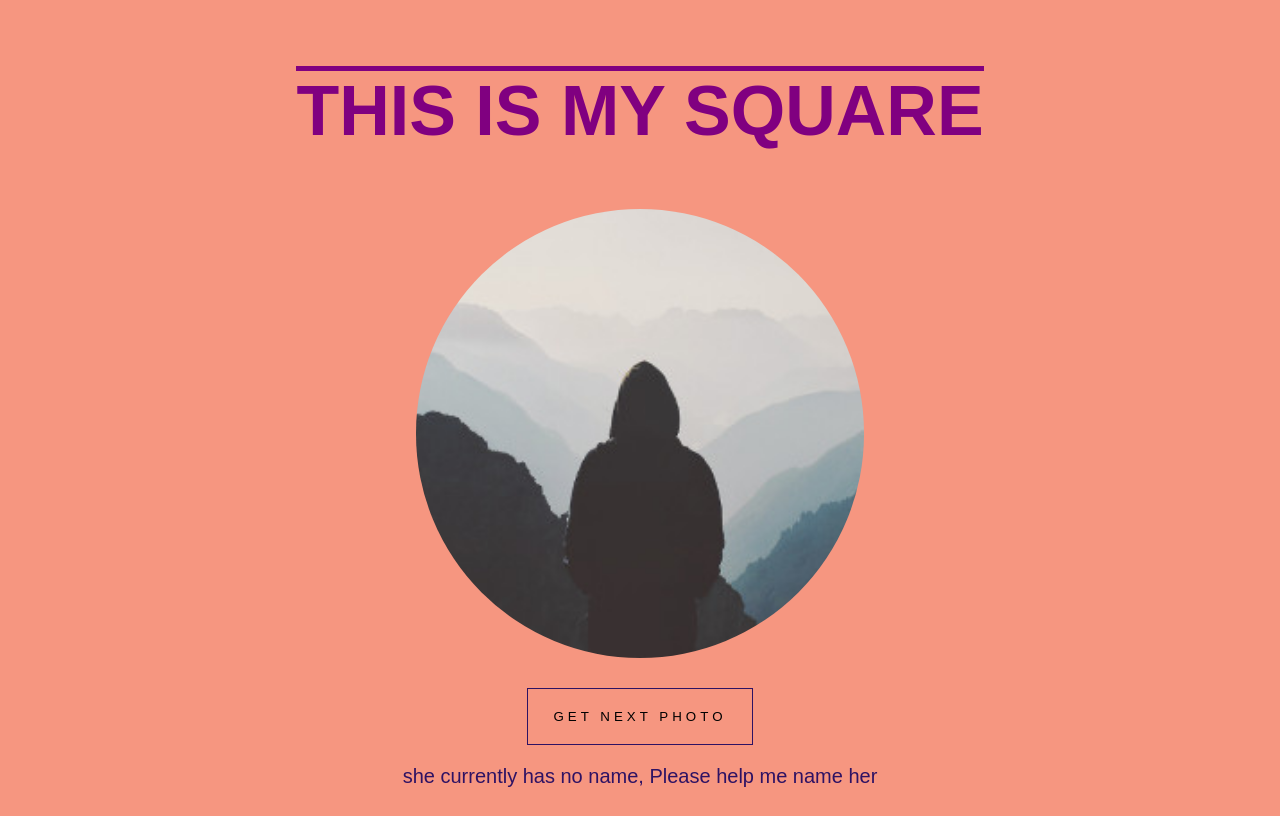
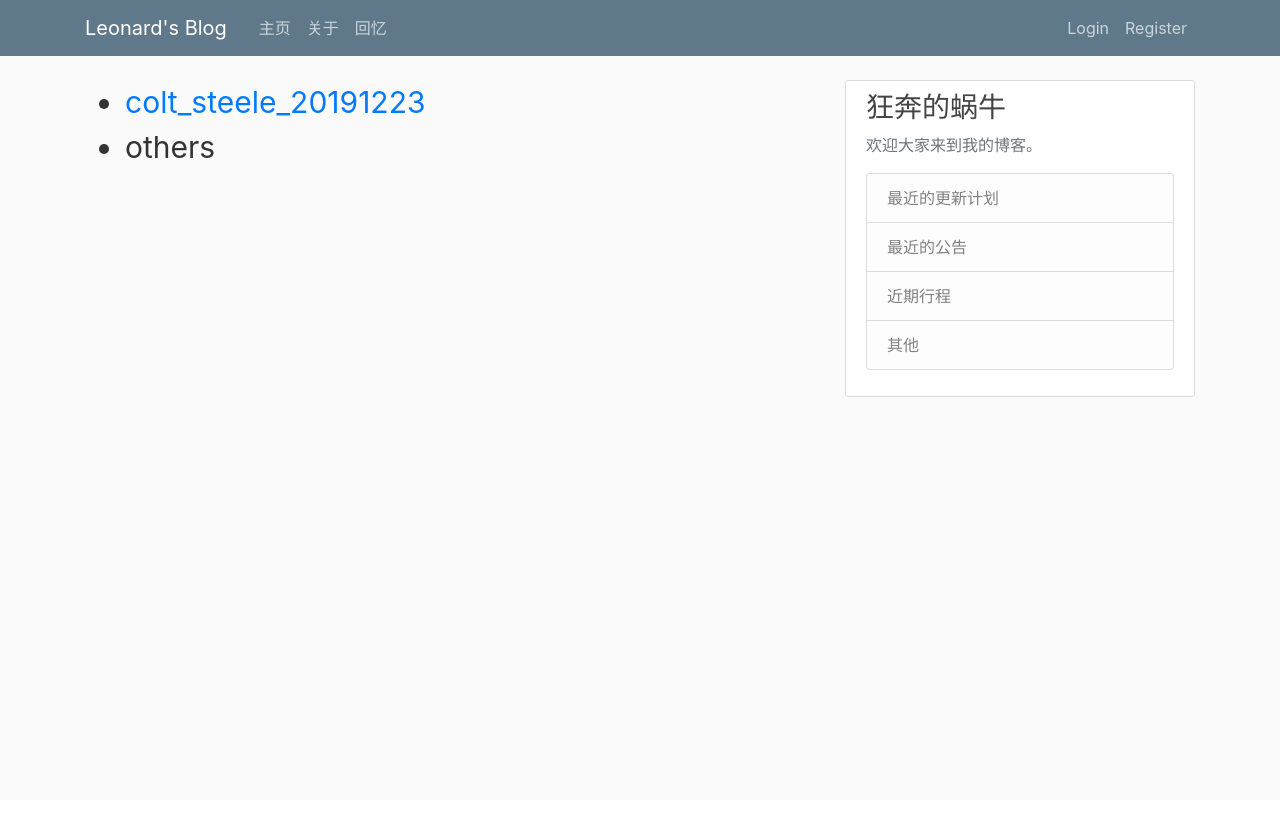
Before and after one commit to AllenThorondor/MyBlog_production, a Flask app: page /new in a window 1280 px wide. After the commit the page ends 397 px from the top, so only its background shows below. Run offline with Flask 2, Linux system fonts and the light colour scheme; some libraries are stand-ins or nearby versions.

Commit message:
add in new blueprint mem

```diff
--- a/flaskblog/__init__.py
+++ b/flaskblog/__init__.py
@@ -30,10 +30,12 @@ def create_app(config_class=Config):
     from flaskblog.posts.routes import posts
     from flaskblog.main.routes import main
     from flaskblog.errors.handlers import errors
+    from flaskblog.mem.routes import mem
 
     app.register_blueprint(users)
     app.register_blueprint(posts)
     app.register_blueprint(main)
     app.register_blueprint(errors)
+    app.register_blueprint(mem)
 
     return app
--- a/flaskblog/templates/about.html
+++ b/flaskblog/templates/about.html
@@ -1,10 +1,8 @@
 {% extends "layout.html" %}
 {% block content %}
-    <h1>这里应该写点东西的。。。</h1>
+    <h1>about page</h1>
     <ul>
-      <li>还没来过我的博客的人可能会迷路，所以幸运的你应该会先看这里</li>
-      <li>但是我还没想好怎么写，占个地方先</li>
-      <li>总之我会尽快写下这个地方的攻略</li>
+      <li>a place to memory refresh</li>
       <li>any place you go</li>
       <li>any people you meet</li>
       <li>you will never forget the time</li>
--- a/flaskblog/templates/home.html
+++ b/flaskblog/templates/home.html
@@ -10,7 +10,7 @@
         <small class="text-muted">{{ post.date_posted.strftime('%Y-%m-%d') }}</small>
         </div>
         <h2><a class="article-title" href="{{ url_for('posts.post', post_id=post.id) }}">{{ post.title }}</a></h2>
-        <p class="article-content">{{ post.content }}</p>
+        <p class="article-content">{{ post.content[:200] }}</p>
         </div>
         </article>
     <!-- here is the article style ends -->
--- a/flaskblog/templates/layout.html
+++ b/flaskblog/templates/layout.html
@@ -13,9 +13,9 @@
 
     <meta charset="utf-8">
     {% if title %}
-        <title>Leonard's Blog - {{ title }}</title>
+        <title>Leonard Blog - {{ title }}</title>
     {% else %}
-        <title>Leonard's Blog</title>
+        <title>Leonard Blog</title>
     {% endif %}
   </head>
   <body>
@@ -37,12 +37,12 @@
             <!-- Navbar Right Side -->
             <div class="navbar-nav">
               {% if current_user.is_authenticated %}
-              <a class="nav-item nav-link" href="{{ url_for('users.new_post') }}">发帖</a>
-              <a class="nav-item nav-link" href="{{ url_for('users.account') }}">账户信息</a>
-              <a class="nav-item nav-link" href="{{ url_for('users.logout') }}">登出</a>
+              <a class="nav-item nav-link" href="{{ url_for('users.new_post') }}">New Post</a>
+              <a class="nav-item nav-link" href="{{ url_for('users.account') }}">Account</a>
+              <a class="nav-item nav-link" href="{{ url_for('users.logout') }}">Logout</a>
               {% else %}
-              <a class="nav-item nav-link" href="{{ url_for('users.login') }}">登入</a>
-              <a class="nav-item nav-link" href="{{ url_for('users.register') }}">注册</a>
+              <a class="nav-item nav-link" href="{{ url_for('users.login') }}">Login</a>
+              <a class="nav-item nav-link" href="{{ url_for('users.register') }}">Register</a>
               {% endif %}
             </div>
           </div>
@@ -68,13 +68,13 @@
         </div>
         <div class="col-md-4">
           <div class="content-section">
-            <h3>举重若轻（anti-gravity)</h3>
-            <p class='text-muted'>欢迎来到我的博客，这里属于狂奔的蜗牛们🐌.
+            <h3>狂奔的蜗牛</h3>
+            <p class='text-muted'>欢迎大家来到我的博客。
               <ul class="list-group">
-                <li class="list-group-item list-group-item-light">最近更新</li>
-                <li class="list-group-item list-group-item-light">公告</li>
-                <li class="list-group-item list-group-item-light">近期安排</li>
-                <li class="list-group-item list-group-item-light">先占个座</li>
+                <li class="list-group-item list-group-item-light">最近的更新计划</li>
+                <li class="list-group-item list-group-item-light">最近的公告</li>
+                <li class="list-group-item list-group-item-light">近期行程</li>
+                <li class="list-group-item list-group-item-light">其他</li>
               </ul>
             </p>
           </div>
--- a/flaskblog/templates/new.html
+++ b/flaskblog/templates/new.html
@@ -1,73 +1,12 @@
-<!DOCTYPE html>
-<html lang="en" dir="ltr">
-  <head>
-    <meta charset="utf-8">
-    <title>this is a test</title>
-    <style media="screen">
-      h1 {
-        color: purple;
-        font-size: 70px;
-        text-transform: uppercase;
-        border-top: 5px solid;
-
-      }
-
-      body {
-        background-color: #F69680;
-        color: #2E1263;
-        font-family: Arial;
-      }
-
-      img {
-        height: 500px;
-        border-radius: 50%;
-      }
-
-      #container {
-        display: flex;
-        flex-direction: column;
-        align-items: center;
-        justify-content: center;
-        height: 100vh;
-      }
-
-      button {
-        margin: 30px auto 0;
-        padding: 20px 25px;
-        background-color: #F69680;
-        text-align: center;
-        border: 1px solid #2E1263;
-        text-transform: uppercase;
-        text-decoration: none;
-        letter-spacing: 4px;
-        outline: none;
-      }
-
-      button:hover {
-        transition: 0.5s;
-        background-color: #2E1263;
-        color: #F69680;
-        text-decoration: underline;
-      }
-
-      p {
-        font-size: 20px;
-      }
-    </style>
-
-  </head>
-  <body>
-
-    <section id='container'>
-      <h1>This is my square</h1>
-
-      <img src="../static/profile_pics/default.jpg" alt="">
-      <div>
-        <button name="button">Get Next Photo</button>
-      </div>
-
-
-      <p>she currently has no name, Please help me name her</p>
-    </section>
-  </body>
-</html>
+{% extends "layout.html" %}
+{% block content %}
+<style media="screen">
+  #list {
+    font-size: 30px;
+  }
+</style>
+<ul id="list">
+  <li><a href="{{ url_for('mem.colt_steele') }}">colt_steele_20191223</a></li>
+  <li>others</li>
+</ul>
+{% endblock content %}
```
Also changed, not shown: flaskblog/mem/routes.py (added, +8 -0 lines), flaskblog/templates/colt_steele.html (added, +88 -0 lines), flaskblog/mem/__init__.py (added), 2 other files.
